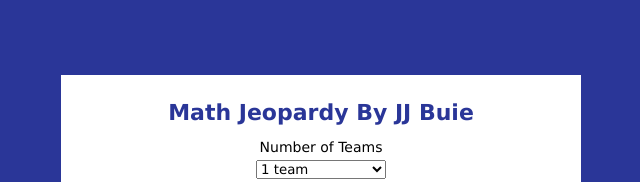
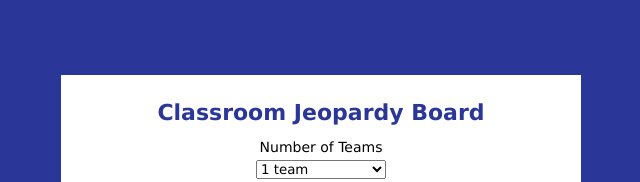
Before and after one commit to jaybuie1969/JeopardyBoard, a plain HTML site: page index.html in a window 1280 px wide. Shown: the top 182 px of the page, without its empty margins (319-959 px from the left). Drawn offline with Linux system fonts and the light colour scheme.

Commit message:
Minor title changes
Removed all references to "Math Jeopardy" and my son's name

```diff
--- a/index.html
+++ b/index.html
@@ -2,8 +2,8 @@
 <html xmlns="http://www.w3.org/1999/xhtml">
 	<head>
 		<meta http-equiv="Content-Type" content="text/html; charset=utf-8" />
-		<title>Math Jeopardy By JJ Buie</title>
-		<meta name="description" content="This Jeoprdy template was modified by Jay Buie.  The clues and questions were all written by JJ Buie" />
+		<title>Classroom Jeopardy Board</title>
+		<meta name="description" content="This Jeoprdy template was modified by Jay Buie.  It is an improvement upon the template available from JeopardyLabs.com" />
 		<style type="text/css">
 	        body {
 				background-color: #2a3698;
@@ -1151,7 +1151,7 @@
 		</table>
 
 		<div id="options">
-			<h1>Math Jeopardy By JJ Buie</h1>
+			<h1>Classroom Jeopardy Board</h1>
 
 			<label>Number of Teams</label>
 			<select name="teams" id="teams">
```
